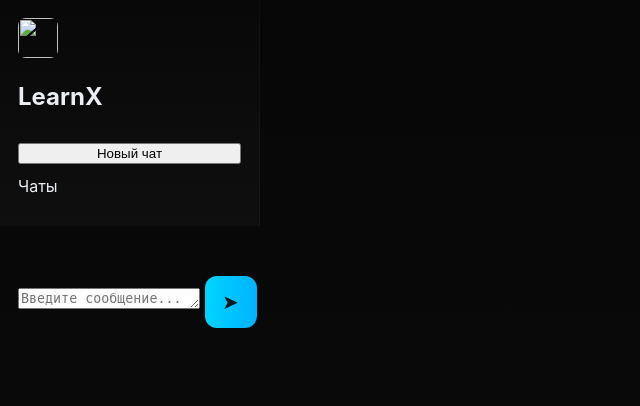
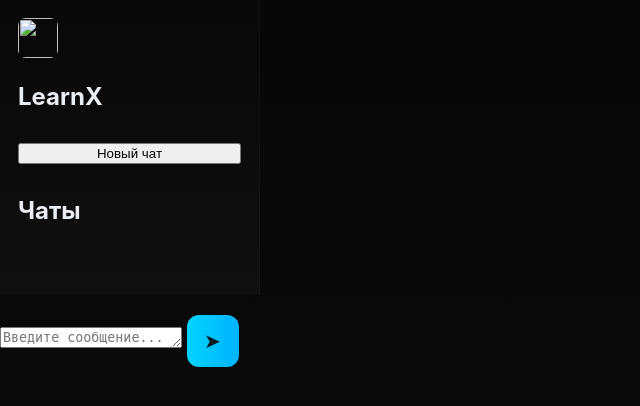
Before and after one commit to warriyup/LearnXAI, a Flask app: page /full/ in a window 1280 px wide. Shown: the top 406 px of the page, without its empty margins (0-640 px from the left). Run offline with Flask 3, Linux system fonts and the light colour scheme.

Commit message:
Update index.html

```diff
--- a/full_version/templates/index.html
+++ b/full_version/templates/index.html
@@ -1,46 +1,42 @@
 <!DOCTYPE html>
 <html lang="ru">
 <head>
-    <meta charset="UTF-8" />
-    <meta name="viewport" content="width=device-width, initial-scale=1.0" />
+    <meta charset="UTF-8">
+    <meta name="viewport" content="width=device-width, initial-scale=1.0">
     <title>LearnX — Полная версия</title>
 
-    <!-- STATIC -->
     <link rel="stylesheet" href="{{ url_for('full.static', filename='style.css') }}">
     <script defer src="{{ url_for('full.static', filename='app.js') }}"></script>
 </head>
 
 <body>
 
-<div class="layout">
+<div class="container">
 
     <!-- SIDEBAR -->
     <aside class="sidebar">
 
         <div class="logo-box">
             <img src="{{ url_for('full.static', filename='LearnX_Logo.jpg') }}" class="logo">
-            <h2>LearnX</h2>
+            <h1>LearnX</h1>
         </div>
 
-        <button class="menu-btn" onclick="newChat()">Новый чат</button>
+        <button class="new-chat-btn" onclick="newChat()">Новый чат</button>
 
-        <div class="section-title">Чаты</div>
+        <h2 class="section-title">Чаты</h2>
 
-        <div id="chat-list"></div>
+        <div id="chat-list" class="chat-list"></div>
 
     </aside>
 
     <!-- CHAT AREA -->
-    <main class="chat-area">
-
+    <main class="chat-wrapper">
         <div id="chat-box" class="chat-box"></div>
 
-        <div class="input-area">
-            <i class="send-icon"></i>
+        <div class="input-wrapper">
             <textarea id="user-input" placeholder="Введите сообщение..." rows="1"></textarea>
             <button class="send-btn" onclick="sendMessage()">➤</button>
         </div>
-
     </main>
 
 </div>
```
